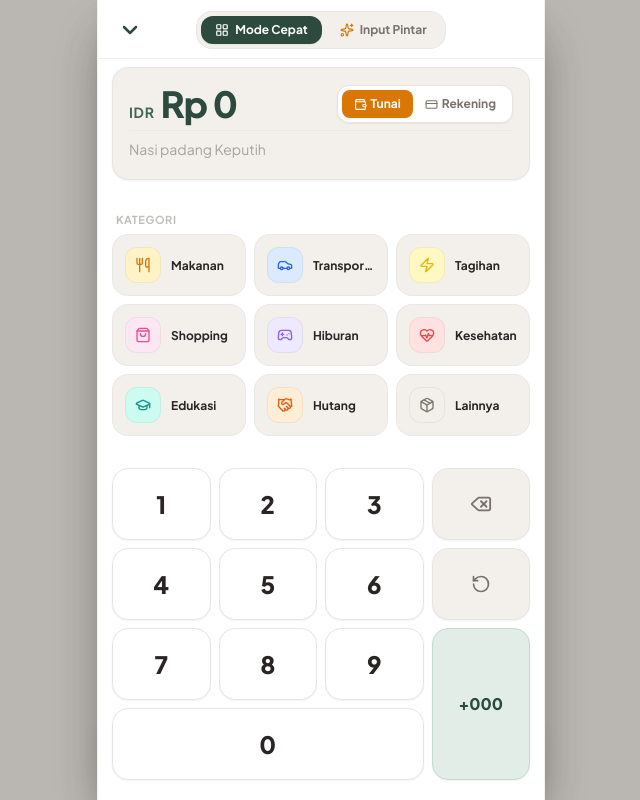
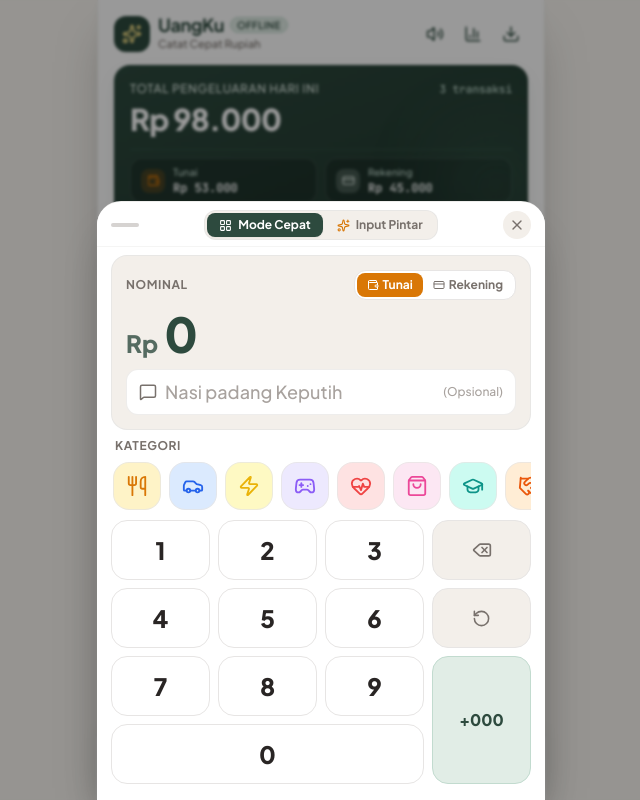
Before and after one commit to Daemon19/uangku, a Vue app: page / in a window 1280 px wide. Shown: the whole page, without its empty margins (319-959 px from the left). Built offline with nearby package versions, Linux system fonts and the light colour scheme.

Commit message:
feat: redesign input pane
- Implemented a new bottom sheet modal for the Control Center with improved transition effects and a close button.
- Enhanced the Speed Numpad component to sync payment methods with the last transaction and dynamically sort categories based on usage.

```diff
--- a/src/components/ControlCenter.vue
+++ b/src/components/ControlCenter.vue
@@ -3,7 +3,7 @@
 import type { PaymentType } from '@/db/types';
 import SpeedNumpad from './SpeedNumpad.vue';
 import SmartParserInput from './SmartParserInput.vue';
-import { LayoutGrid, Sparkles, ChevronDown } from 'lucide-vue-next';
+import { LayoutGrid, Sparkles, X } from 'lucide-vue-next';
 
 type InputMode = 'numpad' | 'nlp';
 
@@ -26,38 +26,37 @@
 </script>
 
 <template>
-  <Transition name="slide-up">
+  <Transition name="sheet-backdrop">
     <div
       v-if="isOpen"
-      class="fixed inset-0 z-40 flex justify-center bg-stone-dark/30 backdrop-blur-xs"
+      class="fixed inset-0 z-40 flex flex-col justify-end items-center bg-black/40 backdrop-blur-[1.5px]"
+      @click="emit('close')"
     >
-      <div class="w-full max-w-md h-full bg-sand-bg flex flex-col shadow-2xl border-x border-sand-border/40 overflow-hidden">
-        <!-- Top Header: V Button to Close Pane & Mode Switcher -->
-        <div class="pt-2.5 pb-2 px-3 flex items-center justify-between bg-sand-card border-b border-sand-border/60">
-          <!-- V Close Button -->
-          <button
-            type="button"
-            @click="emit('close')"
-            class="p-2 rounded-xl text-stone-warm hover:text-stone-dark hover:bg-sand-surface transition-all btn-tactile flex items-center gap-1"
-            title="Tutup Input Pane"
-            aria-label="Tutup Input Pane"
-          >
-            <ChevronDown :size="24" class="text-matcha-deep" stroke-width="2.5" />
-          </button>
+      <!-- Bottom Sheet: spans only needed height, clicks inside do not close -->
+      <div
+        class="sheet-pane w-full max-w-md bg-sand-card rounded-t-3xl shadow-2xl border-t border-sand-border/70 overflow-hidden flex flex-col max-h-[94vh]"
+        @click.stop
+      >
+        <!-- Sheet Handle & Mode Switcher Bar -->
+        <div class="pt-2 pb-1.5 px-3.5 flex items-center justify-between bg-sand-card border-b border-sand-border/40 shrink-0">
+          <!-- Grab Handle (visual cue) -->
+          <div class="w-7">
+            <div class="w-7 h-1 bg-stone-300 rounded-full"></div>
+          </div>
 
-          <!-- Mode Switcher Tabs (Without '(Numpad)' & '(Teks)') -->
-          <div class="bg-sand-surface p-1 rounded-2xl border border-sand-border/80 shadow-xs flex items-center gap-1">
+          <!-- Mode Switcher Tabs -->
+          <div class="bg-sand-surface p-0.5 rounded-xl border border-sand-border/80 shadow-xs flex items-center gap-0.5">
             <button
               type="button"
               @click="currentMode = 'numpad'"
               :class="[
-                'flex items-center gap-1.5 px-3 sm:px-3.5 py-1.5 rounded-xl text-xs font-bold transition-all btn-tactile',
+                'flex items-center gap-1.5 px-3 py-1 rounded-lg text-xs font-bold transition-all btn-tactile',
                 currentMode === 'numpad'
                   ? 'bg-matcha-deep text-white shadow-sm'
                   : 'text-stone-warm hover:text-stone-dark'
               ]"
             >
-              <LayoutGrid :size="14" />
+              <LayoutGrid :size="13" />
               <span>Mode Cepat</span>
             </button>
 
@@ -65,25 +64,34 @@
               type="button"
               @click="currentMode = 'nlp'"
               :class="[
-                'flex items-center gap-1.5 px-3 sm:px-3.5 py-1.5 rounded-xl text-xs font-bold transition-all btn-tactile',
+                'flex items-center gap-1.5 px-3 py-1 rounded-lg text-xs font-bold transition-all btn-tactile',
                 currentMode === 'nlp'
                   ? 'bg-matcha-deep text-white shadow-sm'
                   : 'text-stone-warm hover:text-stone-dark'
               ]"
             >
-              <Sparkles :size="14" class="text-amber-warm" />
+              <Sparkles :size="13" class="text-amber-warm" />
               <span>Input Pintar</span>
             </button>
           </div>
 
-          <!-- Empty balancing spacer -->
-          <div class="w-10"></div>
+          <!-- Close Button (X matching reference) -->
+          <button
+            type="button"
+            @click="emit('close')"
+            class="w-7 h-7 rounded-full bg-sand-surface hover:bg-sand-border/60 text-stone-warm hover:text-stone-dark flex items-center justify-center transition-all btn-tactile"
+            title="Tutup"
+            aria-label="Tutup"
+          >
+            <X :size="16" />
+          </button>
         </div>
 
-        <!-- Active Input Mode Component (Full-View Height) -->
-        <div class="flex-1 flex flex-col overflow-hidden">
+        <!-- Active Input Mode Component (Height hugs content) -->
+        <div class="overflow-y-auto">
           <SpeedNumpad
             v-if="currentMode === 'numpad'"
+            :is-open="isOpen"
             @log-expense="emit('log-expense', $event)"
             @toast="(msg, type) => emit('toast', msg, type)"
           />
--- a/src/components/SpeedNumpad.vue
+++ b/src/components/SpeedNumpad.vue
@@ -1,11 +1,21 @@
 <script setup lang="ts">
-import { ref, computed } from 'vue';
-import type { PaymentType } from '@/db/types';
+import { ref, computed, watch, onMounted } from 'vue';
+import type { PaymentType, CategoryItem } from '@/db/types';
 import { CATEGORIES } from '@/utils/categories';
-import { formatRupiah } from '@/utils/currency';
-import { getPreferredPayment } from '@/db';
+import { formatNumberOnly } from '@/utils/currency';
+import { db } from '@/db';
+import { useLiveQuery } from '@/composables/useLiveQuery';
 import CategoryIcon from './CategoryIcon.vue';
-import { Delete, Wallet, CreditCard, RotateCcw } from 'lucide-vue-next';
+import { Delete, Wallet, CreditCard, RotateCcw, MessageSquare } from 'lucide-vue-next';
+
+const props = withDefaults(
+  defineProps<{
+    isOpen?: boolean;
+  }>(),
+  {
+    isOpen: true,
+  }
+);
 
 const emit = defineEmits<{
   (e: 'log-expense', payload: {
@@ -24,13 +34,87 @@
 const userOverrodePayment = ref(false);
 const isShaking = ref(false);
 
+// Query all transactions to track last used payment
+const allTransactions = useLiveQuery(
+  () => db.transactions.toArray(),
+  []
+);
+
+// Set payment choice same as the last transaction
+async function syncPaymentWithLastTransaction() {
+  try {
+    const lastTx = await db.transactions.reverse().first();
+    if (lastTx && (lastTx.type === 'tunai' || lastTx.type === 'rekening')) {
+      selectedPayment.value = lastTx.type;
+    }
+  } catch (err) {
+    console.debug('Failed to get last transaction payment type:', err);
+  }
+}
+
+// Frozen categories list: initialized upon pane opening, preserved while pane is opened
+const sortedCategories = ref<CategoryItem[]>([...CATEGORIES]);
+let hasFrozenCategories = false;
+
+async function updateCategoryOrder() {
+  try {
+    const txs = await db.transactions.toArray();
+    if (txs.length > 0) {
+      hasFrozenCategories = true;
+    }
+    const counts = new Map<string, number>();
+    for (const tx of txs) {
+      counts.set(tx.category, (counts.get(tx.category) || 0) + 1);
+    }
+
+    sortedCategories.value = [...CATEGORIES].sort((a, b) => {
+      const countA = counts.get(a.name) || 0;
+      const countB = counts.get(b.name) || 0;
+      if (countB !== countA) {
+        return countB - countA;
+      }
+      return 0;
+    });
+  } catch (err) {
+    console.debug('Failed to sort categories on open:', err);
+  }
+}
+
+onMounted(() => {
+  syncPaymentWithLastTransaction();
+  updateCategoryOrder();
+});
+
+watch(
+  allTransactions,
+  (txs) => {
+    // If initial seed data loads on first launch, sort once
+    if (!hasFrozenCategories && txs && txs.length > 0) {
+      updateCategoryOrder();
+    }
+    if (!userOverrodePayment.value && txs && txs.length > 0) {
+      const lastTx = txs[txs.length - 1];
+      if (lastTx && (lastTx.type === 'tunai' || lastTx.type === 'rekening')) {
+        selectedPayment.value = lastTx.type;
+      }
+    }
+  }
+);
+
+// Re-sort only when the pane transitions from closed to open
+watch(
+  () => props.isOpen,
+  (newOpen) => {
+    if (newOpen) {
+      hasFrozenCategories = false;
+      updateCategoryOrder();
+      syncPaymentWithLastTransaction();
+    }
+  }
+);
+
 const numericAmount = computed(() => {
   return amountBuffer.value ? parseInt(amountBuffer.value, 10) : 0;
-});
-
-// Format display
-const displayAmount = computed(() => {
-  return formatRupiah(numericAmount.value);
 });
 
 // Keypad handlers
@@ -98,23 +182,11 @@
     return;
   }
 
-  // Determine payment method:
-  // If user explicitly toggled payment during this entry, use selectedPayment.
-  // Otherwise, fetch the remembered preference for this category!
-  let paymentToUse = selectedPayment.value;
-  if (!userOverrodePayment.value) {
-    try {
-      paymentToUse = await getPreferredPayment(categoryName);
-    } catch {
-      paymentToUse = selectedPayment.value;
-    }
-  }
-
-  // Commit transaction immediately
+  // Commit transaction immediately with selected payment
   emit('log-expense', {
     amount: numericAmount.value,
     category: categoryName,
-    type: paymentToUse,
+    type: selectedPayment.value,
     note: noteText.value.trim() || undefined,
   });
 
@@ -126,35 +198,30 @@
 </script>
 
 <template>
-  <div class="bg-sand-card flex-1 flex flex-col justify-between px-3.5 pt-2 pb-5 overflow-y-auto">
-    <!-- Amount Display & Note Row -->
+  <div class="bg-sand-card px-3.5 pt-2 pb-4 flex flex-col justify-start gap-2">
+    <!-- Amount Display & Note Row (Above Category Picker) -->
     <div
-      class="bg-sand-surface rounded-2xl p-3 sm:p-4 border border-sand-border transition-all mb-2 flex flex-col gap-1.5 shadow-sm"
+      class="bg-sand-surface rounded-2xl p-3 sm:p-3.5 border border-sand-border/80 transition-all flex flex-col gap-2 shadow-xs"
       :class="{ 'animate-shake border-red-400 bg-red-50/50': isShaking }"
     >
+      <!-- Top Row: Payment Switcher & Amount Heading -->
       <div class="flex items-center justify-between">
-        <!-- Currency & Amount Display -->
-        <div class="flex items-baseline gap-1.5">
-          <span class="text-xs sm:text-sm font-bold text-matcha-500 uppercase tracking-wider">IDR</span>
-          <span class="text-2xl sm:text-3xl md:text-4xl font-extrabold tracking-tight font-sans text-matcha-deep">
-            {{ displayAmount }}
-          </span>
-        </div>
+        <span class="text-xs font-bold text-stone-warm uppercase tracking-wider select-none">Nominal</span>
 
         <!-- Payment Switcher Toggle: Tunai vs Rekening -->
-        <div class="flex items-center bg-sand-card p-1 rounded-xl border border-sand-border shadow-sm">
+        <div class="flex items-center bg-sand-card p-0.5 rounded-xl border border-sand-border shadow-xs">
           <button
             type="button"
             @pointerdown="triggerKey(() => setPayment('tunai'), $event)"
             @click="triggerKey(() => setPayment('tunai'), $event)"
             :class="[
-              'flex items-center gap-1 px-3 py-1.5 rounded-lg text-xs font-bold transition-all btn-tactile',
+              'flex items-center gap-1 px-2.5 py-1 rounded-lg text-xs font-bold transition-all btn-tactile',
               selectedPayment === 'tunai'
-                ? 'bg-amber-warm text-white shadow-sm'
+                ? 'bg-amber-warm text-white shadow-xs'
                 : 'text-stone-warm hover:text-stone-dark'
             ]"
           >
-            <Wallet :size="13" />
+            <Wallet :size="12" />
             <span>Tunai</span>
           </button>
 
@@ -163,66 +230,71 @@
             @pointerdown="triggerKey(() => setPayment('rekening'), $event)"
             @click="triggerKey(() => setPayment('rekening'), $event)"
             :class="[
-              'flex items-center gap-1 px-3 py-1.5 rounded-lg text-xs font-bold transition-all btn-tactile',
+              'flex items-center gap-1 px-2.5 py-1 rounded-lg text-xs font-bold transition-all btn-tactile',
               selectedPayment === 'rekening'
-                ? 'bg-matcha-deep text-white shadow-sm'
+                ? 'bg-matcha-deep text-white shadow-xs'
                 : 'text-stone-warm hover:text-stone-dark'
             ]"
           >
-            <CreditCard :size="13" />
+            <CreditCard :size="12" />
             <span>Rekening</span>
           </button>
         </div>
       </div>
 
-      <!-- Quick Optional Note Input -->
+      <!-- Main Currency & Amount Display -->
+      <div class="flex items-baseline gap-1.5 py-0.5">
+        <span class="text-xl sm:text-2xl font-extrabold text-matcha-deep/80 select-none">Rp</span>
+        <span class="text-3xl sm:text-4xl md:text-5xl font-black tracking-tight font-sans text-matcha-deep select-none">
+          {{ formatNumberOnly(numericAmount) }}
+        </span>
+      </div>
+
+      <!-- Quick Optional Note Input: Larger text for mobile readability -->
+      <div class="flex items-center gap-2 px-3 py-2 bg-sand-card rounded-xl border border-sand-border/70 focus-within:border-matcha-deep focus-within:ring-1 focus-within:ring-matcha-deep transition-all">
+        <MessageSquare :size="18" class="text-stone-warm shrink-0" />
         <input
           v-model="noteText"
           type="text"
           placeholder="Nasi padang Keputih"
-        class="w-full text-xs sm:text-sm bg-transparent border-0 border-t border-sand-border/60 pt-2 pb-1 text-stone-dark placeholder:text-stone-muted focus:outline-none focus:ring-0"
+          class="w-full text-base sm:text-lg font-medium bg-transparent border-0 text-stone-dark placeholder:text-stone-muted focus:outline-none focus:ring-0 p-0"
         />
+        <span v-if="!noteText" class="text-xs text-stone-muted select-none shrink-0 font-medium">
+          (Opsional)
+        </span>
+      </div>
     </div>
 
-    <!-- Category Direct-Log Matrix (Sub-3-Second Trigger) -->
-    <div class="mb-2">
-      <div class="flex items-center justify-between mb-1.5 px-1">
-        <span class="text-[11px] font-bold uppercase tracking-wider text-stone-muted/70 flex items-center gap-1">
-          Kategori
-        </span>
+    <!-- Category Direct-Log Row: 1 Row, Horizontally Scrollable, Sorted by Most Used -->
+    <div>
+      <div class="px-1 mb-1.5 flex items-center justify-between">
+        <span class="text-xs font-bold text-stone-warm uppercase tracking-wider">Kategori</span>
       </div>
 
-      <div class="grid grid-cols-3 gap-2">
+      <div class="flex items-center gap-2 overflow-x-auto no-scrollbar py-0.5 px-0.5 touch-pan-x">
         <button
-          v-for="cat in CATEGORIES"
+          v-for="cat in sortedCategories"
           :key="cat.id"
           type="button"
           @click="handleCategoryTap(cat.name)"
-          class="flex items-center gap-2.5 p-2.5 sm:p-3 rounded-2xl bg-sand-surface hover:bg-matcha-50 border border-sand-border/70 hover:border-matcha-300 text-stone-dark transition-all text-left group btn-tactile active:scale-95 shadow-xs"
-        >
-          <div
-            class="w-8 h-8 sm:w-9 sm:h-9 rounded-xl flex items-center justify-center shrink-0 border border-black/5"
+          :title="cat.name"
+          :aria-label="cat.name"
+          class="w-12 h-12 sm:w-13 sm:h-13 rounded-2xl flex items-center justify-center shrink-0 border border-sand-border/70 hover:scale-105 active:scale-95 transition-all shadow-xs btn-tactile"
           :style="{ backgroundColor: cat.bgLight, color: cat.color }"
         >
-            <CategoryIcon :category="cat.name" :size="16" />
-          </div>
-          <div class="min-w-0">
-            <div class="text-xs font-bold truncate leading-tight group-hover:text-matcha-deep">
-              {{ cat.name }}
-            </div>
-          </div>
+          <CategoryIcon :category="cat.name" :size="22" />
         </button>
       </div>
     </div>
 
     <!-- Speed Numeric Keypad (Enlarged Vertically & Clean Layout) -->
-    <div class="grid grid-cols-4 gap-2 select-none touch-manipulation">
+    <div class="grid grid-cols-4 gap-1.5 sm:gap-2 select-none touch-manipulation">
       <!-- Row 1 -->
       <button
         type="button"
         @pointerdown="triggerKey(() => handleDigit('1'), $event)"
         @click="triggerKey(() => handleDigit('1'), $event)"
-        class="h-[66px] sm:h-[72px] rounded-2xl bg-sand-card text-stone-dark font-extrabold text-xl sm:text-2xl border border-sand-border hover:bg-sand-surface shadow-sm btn-tactile flex items-center justify-center select-none touch-manipulation"
+        class="h-[54px] sm:h-[60px] rounded-2xl bg-sand-card text-stone-dark font-extrabold text-xl sm:text-2xl border border-sand-border hover:bg-sand-surface shadow-xs btn-tactile flex items-center justify-center select-none touch-manipulation"
       >
         1
       </button>
@@ -230,7 +302,7 @@
         type="button"
         @pointerdown="triggerKey(() => handleDigit('2'), $event)"
         @click="triggerKey(() => handleDigit('2'), $event)"
-        class="h-[66px] sm:h-[72px] rounded-2xl bg-sand-card text-stone-dark font-extrabold text-xl sm:text-2xl border border-sand-border hover:bg-sand-surface shadow-sm btn-tactile flex items-center justify-center select-none touch-manipulation"
+        class="h-[54px] sm:h-[60px] rounded-2xl bg-sand-card text-stone-dark font-extrabold text-xl sm:text-2xl border border-sand-border hover:bg-sand-surface shadow-xs btn-tactile flex items-center justify-center select-none touch-manipulation"
       >
         2
       </button>
@@ -238,7 +310,7 @@
         type="button"
         @pointerdown="triggerKey(() => handleDigit('3'), $event)"
         @click="triggerKey(() => handleDigit('3'), $event)"
-        class="h-[66px] sm:h-[72px] rounded-2xl bg-sand-card text-stone-dark font-extrabold text-xl sm:text-2xl border border-sand-border hover:bg-sand-surface shadow-sm btn-tactile flex items-center justify-center select-none touch-manipulation"
+        class="h-[54px] sm:h-[60px] rounded-2xl bg-sand-card text-stone-dark font-extrabold text-xl sm:text-2xl border border-sand-border hover:bg-sand-surface shadow-xs btn-tactile flex items-center justify-center select-none touch-manipulation"
       >
         3
       </button>
@@ -247,9 +319,9 @@
         @pointerdown="triggerKey(handleBackspace, $event)"
         @click="triggerKey(handleBackspace, $event)"
         title="Hapus Digit Terakhir"
-        class="h-[66px] sm:h-[72px] rounded-2xl bg-sand-surface text-stone-warm font-bold text-xs border border-sand-border hover:text-stone-dark flex items-center justify-center shadow-sm btn-tactile select-none touch-manipulation"
+        class="h-[54px] sm:h-[60px] rounded-2xl bg-sand-surface text-stone-warm font-bold text-xs border border-sand-border hover:text-stone-dark flex items-center justify-center shadow-xs btn-tactile select-none touch-manipulation"
       >
-        <Delete :size="22" />
+        <Delete :size="20" />
       </button>
 
       <!-- Row 2 -->
@@ -257,7 +329,7 @@
         type="button"
         @pointerdown="triggerKey(() => handleDigit('4'), $event)"
         @click="triggerKey(() => handleDigit('4'), $event)"
-        class="h-[66px] sm:h-[72px] rounded-2xl bg-sand-card text-stone-dark font-extrabold text-xl sm:text-2xl border border-sand-border hover:bg-sand-surface shadow-sm btn-tactile flex items-center justify-center select-none touch-manipulation"
+        class="h-[54px] sm:h-[60px] rounded-2xl bg-sand-card text-stone-dark font-extrabold text-xl sm:text-2xl border border-sand-border hover:bg-sand-surface shadow-xs btn-tactile flex items-center justify-center select-none touch-manipulation"
       >
         4
       </button>
@@ -265,7 +337,7 @@
         type="button"
         @pointerdown="triggerKey(() => handleDigit('5'), $event)"
         @click="triggerKey(() => handleDigit('5'), $event)"
-        class="h-[66px] sm:h-[72px] rounded-2xl bg-sand-card text-stone-dark font-extrabold text-xl sm:text-2xl border border-sand-border hover:bg-sand-surface shadow-sm btn-tactile flex items-center justify-center select-none touch-manipulation"
+        class="h-[54px] sm:h-[60px] rounded-2xl bg-sand-card text-stone-dark font-extrabold text-xl sm:text-2xl border border-sand-border hover:bg-sand-surface shadow-xs btn-tactile flex items-center justify-center select-none touch-manipulation"
       >
         5
       </button>
@@ -273,7 +345,7 @@
         type="button"
         @pointerdown="triggerKey(() => handleDigit('6'), $event)"
         @click="triggerKey(() => handleDigit('6'), $event)"
-        class="h-[66px] sm:h-[72px] rounded-2xl bg-sand-card text-stone-dark font-extrabold text-xl sm:text-2xl border border-sand-border hover:bg-sand-surface shadow-sm btn-tactile flex items-center justify-center select-none touch-manipulation"
+        class="h-[54px] sm:h-[60px] rounded-2xl bg-sand-card text-stone-dark font-extrabold text-xl sm:text-2xl border border-sand-border hover:bg-sand-surface shadow-xs btn-tactile flex items-center justify-center select-none touch-manipulation"
       >
         6
       </button>
@@ -282,9 +354,9 @@
         @pointerdown="triggerKey(handleClear, $event)"
         @click="triggerKey(handleClear, $event)"
         title="Reset Nominal"
-        class="h-[66px] sm:h-[72px] rounded-2xl bg-sand-surface text-stone-warm font-bold text-xs border border-sand-border hover:text-stone-dark flex items-center justify-center shadow-sm btn-tactile select-none touch-manipulation"
+        class="h-[54px] sm:h-[60px] rounded-2xl bg-sand-surface text-stone-warm font-bold text-xs border border-sand-border hover:text-stone-dark flex items-center justify-center shadow-xs btn-tactile select-none touch-manipulation"
       >
-        <RotateCcw :size="20" />
+        <RotateCcw :size="19" />
       </button>
 
       <!-- Row 3 -->
@@ -292,7 +364,7 @@
         type="button"
         @pointerdown="triggerKey(() => handleDigit('7'), $event)"
         @click="triggerKey(() => handleDigit('7'), $event)"
-        class="h-[66px] sm:h-[72px] rounded-2xl bg-sand-card text-stone-dark font-extrabold text-xl sm:text-2xl border border-sand-border hover:bg-sand-surface shadow-sm btn-tactile flex items-center justify-center select-none touch-manipulation"
+        class="h-[54px] sm:h-[60px] rounded-2xl bg-sand-card text-stone-dark font-extrabold text-xl sm:text-2xl border border-sand-border hover:bg-sand-surface shadow-xs btn-tactile flex items-center justify-center select-none touch-manipulation"
       >
         7
       </button>
@@ -300,7 +372,7 @@
         type="button"
         @pointerdown="triggerKey(() => handleDigit('8'), $event)"
         @click="triggerKey(() => handleDigit('8'), $event)"
-        class="h-[66px] sm:h-[72px] rounded-2xl bg-sand-card text-stone-dark font-extrabold text-xl sm:text-2xl border border-sand-border hover:bg-sand-surface shadow-sm btn-tactile flex items-center justify-center select-none touch-manipulation"
+        class="h-[54px] sm:h-[60px] rounded-2xl bg-sand-card text-stone-dark font-extrabold text-xl sm:text-2xl border border-sand-border hover:bg-sand-surface shadow-xs btn-tactile flex items-center justify-center select-none touch-manipulation"
       >
         8
       </button>
@@ -308,7 +380,7 @@
         type="button"
         @pointerdown="triggerKey(() => handleDigit('9'), $event)"
         @click="triggerKey(() => handleDigit('9'), $event)"
-        class="h-[66px] sm:h-[72px] rounded-2xl bg-sand-card text-stone-dark font-extrabold text-xl sm:text-2xl border border-sand-border hover:bg-sand-surface shadow-sm btn-tactile flex items-center justify-center select-none touch-manipulation"
+        class="h-[54px] sm:h-[60px] rounded-2xl bg-sand-card text-stone-dark font-extrabold text-xl sm:text-2xl border border-sand-border hover:bg-sand-surface shadow-xs btn-tactile flex items-center justify-center select-none touch-manipulation"
       >
         9
       </button>
@@ -317,7 +389,7 @@
         type="button"
         @pointerdown="triggerKey(handleAddThousands, $event)"
         @click="triggerKey(handleAddThousands, $event)"
-        class="row-span-2 h-full min-h-[140px] rounded-2xl bg-matcha-100 text-matcha-deep font-extrabold text-sm sm:text-base border border-matcha-200 hover:bg-matcha-200/80 flex items-center justify-center shadow-sm btn-tactile select-none touch-manipulation"
+        class="row-span-2 h-full min-h-[114px] sm:min-h-[126px] rounded-2xl bg-matcha-100 text-matcha-deep font-extrabold text-sm sm:text-base border border-matcha-200 hover:bg-matcha-200/80 flex items-center justify-center shadow-xs btn-tactile select-none touch-manipulation"
         title="Tambah Ribuan (+000)"
       >
         +000
@@ -329,7 +401,7 @@
           type="button"
           @pointerdown="triggerKey(() => handleDigit('0'), $event)"
           @click="triggerKey(() => handleDigit('0'), $event)"
-          class="w-full h-[66px] sm:h-[72px] rounded-2xl bg-sand-card text-stone-dark font-extrabold text-xl sm:text-2xl border border-sand-border hover:bg-sand-surface shadow-sm btn-tactile flex items-center justify-center select-none touch-manipulation"
+          class="w-full h-[54px] sm:h-[60px] rounded-2xl bg-sand-card text-stone-dark font-extrabold text-xl sm:text-2xl border border-sand-border hover:bg-sand-surface shadow-xs btn-tactile flex items-center justify-center select-none touch-manipulation"
         >
           0
         </button>
--- a/src/style.css
+++ b/src/style.css
@@ -76,3 +76,33 @@
   transform: translateY(100%);
   opacity: 0;
 }
+
+/* Bottom sheet modal transition */
+.sheet-backdrop-enter-active,
+.sheet-backdrop-leave-active {
+  transition: opacity 0.24s ease;
+}
+
+.sheet-backdrop-enter-from,
+.sheet-backdrop-leave-to {
+  opacity: 0;
+}
+
+.sheet-backdrop-enter-active .sheet-pane,
+.sheet-backdrop-leave-active .sheet-pane {
+  transition: transform 0.28s cubic-bezier(0.16, 1, 0.3, 1);
+}
+
+.sheet-backdrop-enter-from .sheet-pane,
+.sheet-backdrop-leave-to .sheet-pane {
+  transform: translateY(100%);
+}
+
+/* Hide scrollbar utility */
+.no-scrollbar::-webkit-scrollbar {
+  display: none;
+}
+.no-scrollbar {
+  -ms-overflow-style: none;
+  scrollbar-width: none;
+}
```
Also changed, not shown: .agents/AGENTS.md (added), .agents/CODEBASE.md (added), .agents/DESIGN.md (added). Lines whose indentation alone changed are shown as unchanged.
